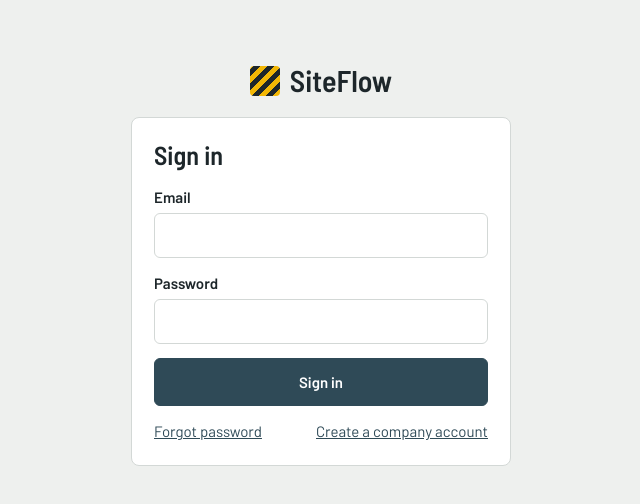
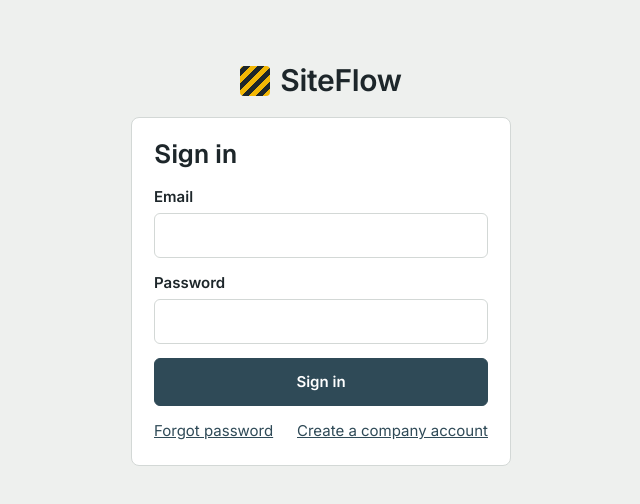
Before and after one commit to SamuelBlebo/siteFlow, a React (Vite) app in the folder apps/web/: page /login in a window 1280 px wide. Shown: the top 504 px of the page, without its empty margins (319-959 px from the left). Built offline with nearby package versions, Linux system fonts and the light colour scheme; no server answers.

Commit message:
style(web): Geist for headings, Inter for UI, tables and figures

```diff
--- a/apps/web/index.html
+++ b/apps/web/index.html
@@ -6,7 +6,8 @@
   <title>SiteFlow</title>
   <link rel="preconnect" href="https://fonts.googleapis.com" />
   <link rel="preconnect" href="https://fonts.gstatic.com" crossorigin />
-  <link href="https://fonts.googleapis.com/css2?family=Barlow:wght@400;500;600&family=Barlow+Semi+Condensed:wght@500;600;700&display=swap" rel="stylesheet" />
+  <!-- Geist: headings. Inter: UI and body. Barlow Semi Condensed 700: logo wordmark only, until Climax is added -->
+  <link href="https://fonts.googleapis.com/css2?family=Geist:wght@500..700&family=Inter:wght@400..700&family=Barlow+Semi+Condensed:wght@700&display=swap" rel="stylesheet" />
 </head>
 <body>
   <div id="root"></div>
--- a/apps/web/src/styles.css
+++ b/apps/web/src/styles.css
@@ -2,6 +2,9 @@
   --bg: #EEF0EE; --surface: #FFFFFF; --sunk: #F5F6F5; --ink: #1D262A; --muted: #5E6A6F; --line: #D3D8D6;
   --steel: #2F4A57; --steel-ink: #FFFFFF; --tape: #F2B705; --tape-dark: #1D262A;
   --ok: #2E7D4F; --okbg: #E3F0E7; --bad: #B7352A; --badbg: #F8E4E1; --warn: #8A6400; --warnbg: #FBF0CC;
+  /* type: Geist for titles and headings, Inter for everything else (UI, tables, forms, figures) */
+  --font-display: Geist, Inter, "Segoe UI", Roboto, Helvetica, Arial, sans-serif;
+  --font-ui: Inter, "Segoe UI", Roboto, Helvetica, Arial, sans-serif;
   box-sizing: border-box;
   padding-top: env(safe-area-inset-top, 0px);
   padding-bottom: env(safe-area-inset-bottom, 0px);
@@ -13,8 +16,8 @@
   }
 }
 *, *::before, *::after { box-sizing: inherit; }
-body { margin: 0; background: var(--bg); color: var(--ink); font: 400 15px/1.5 Barlow, "Segoe UI", Roboto, Helvetica, Arial, sans-serif; }
-h1, h2, h3 { font-family: "Barlow Semi Condensed", Barlow, "Arial Narrow", Arial, sans-serif; font-weight: 600; margin: 0; line-height: 1.15; }
+body { margin: 0; background: var(--bg); color: var(--ink); font: 400 15px/1.5 var(--font-ui); }
+h1, h2, h3 { font-family: var(--font-display); font-weight: 600; letter-spacing: -0.01em; margin: 0; line-height: 1.15; }
 h1 { font-size: 32px; }
 p { margin: 0; }
 a { color: var(--steel); }
@@ -46,10 +49,10 @@ button { cursor: pointer; }
 .strip div { flex: 1 1 180px; padding: 14px 20px 14px 0; }
 .strip div + div { padding-left: 20px; border-left: 1px solid var(--line); }
 .strip dt, .cols dt { color: var(--muted); font-size: 14px; }
-.strip dd { margin: 2px 0 0; font: 600 30px/1.1 "Barlow Semi Condensed", Barlow, sans-serif; }
+.strip dd { margin: 2px 0 0; font: 600 28px/1.15 var(--font-ui); font-variant-numeric: tabular-nums; letter-spacing: -0.01em; }
 .cols { display: grid; grid-template-columns: repeat(auto-fit, minmax(180px, 1fr)); border-top: 2px solid var(--ink); border-bottom: 1px solid var(--line); margin-bottom: 20px; }
 .cols div { padding: 12px 0; }
-.cols dd { margin: 0; font: 600 24px/1.2 "Barlow Semi Condensed", Barlow, sans-serif; }
+.cols dd { margin: 0; font: 600 22px/1.25 var(--font-ui); font-variant-numeric: tabular-nums; letter-spacing: -0.01em; }
 .sec { font-size: 22px; margin: 34px 0 12px; }
 .sub { font-size: 18px; margin: 24px 0 10px; }
 
@@ -57,7 +60,7 @@ button { cursor: pointer; }
 .alerts { position: relative; background: var(--surface); border: 1px solid var(--line); border-radius: 6px; padding: 18px 20px 18px 38px; overflow: hidden; }
 .alerts::before { content: ""; position: absolute; inset: 0 auto 0 0; width: 16px; background: repeating-linear-gradient(-45deg, var(--tape) 0 10px, var(--tape-dark) 10px 20px); }
 .alerts h2 { font-size: 22px; display: flex; align-items: center; gap: 10px; }
-.count { font: 600 14px/1 Barlow, sans-serif; background: var(--ink); color: var(--bg); border-radius: 20px; padding: 4px 9px; }
+.count { font: 600 14px/1 var(--font-ui); font-variant-numeric: tabular-nums; background: var(--ink); color: var(--bg); border-radius: 20px; padding: 4px 9px; }
 .alerts ul { list-style: none; margin: 12px 0 0; padding: 0; }
 .alerts li { display: flex; gap: 14px; align-items: flex-start; padding: 12px 0; border-top: 1px solid var(--line); flex-wrap: wrap; }
 .alerts .body { flex: 1; min-width: 200px; }
@@ -80,6 +83,7 @@ button { cursor: pointer; }
 /* tables */
 .scroll { overflow-x: auto; border: 1px solid var(--line); border-radius: 6px; background: var(--surface); }
 table { width: 100%; border-collapse: collapse; min-width: 640px; }
+table { font-variant-numeric: tabular-nums; }
 th { font-weight: 500; color: var(--muted); font-size: 13px; text-align: left; padding: 10px 14px; border-bottom: 1px solid var(--line); background: var(--sunk); }
 td { padding: 14px; border-bottom: 1px solid var(--line); vertical-align: middle; }
 tr:last-child td { border-bottom: 0; }
@@ -278,7 +282,7 @@ button.chip { cursor: pointer; }
 .spark { list-style: none; padding: 0; margin: 8px 0; display: flex; align-items: flex-end; gap: 3px; height: 80px; }
 .spark li { flex: 1; height: 100%; display: flex; align-items: flex-end; background: var(--sunk); border-radius: 2px; }
 .spark li span { display: block; width: 100%; background: var(--steel); border-radius: 2px; min-height: 1px; }
-.big { font: 600 36px/1.1 "Barlow Semi Condensed", Barlow, sans-serif; margin: 6px 0; }
+.big { font: 600 34px/1.1 var(--font-ui); font-variant-numeric: tabular-nums; letter-spacing: -0.01em; margin: 6px 0; }
 
 /* shared helpers (Stage 13): use these instead of inline styles */
 .m0 { margin: 0 !important; }
```
